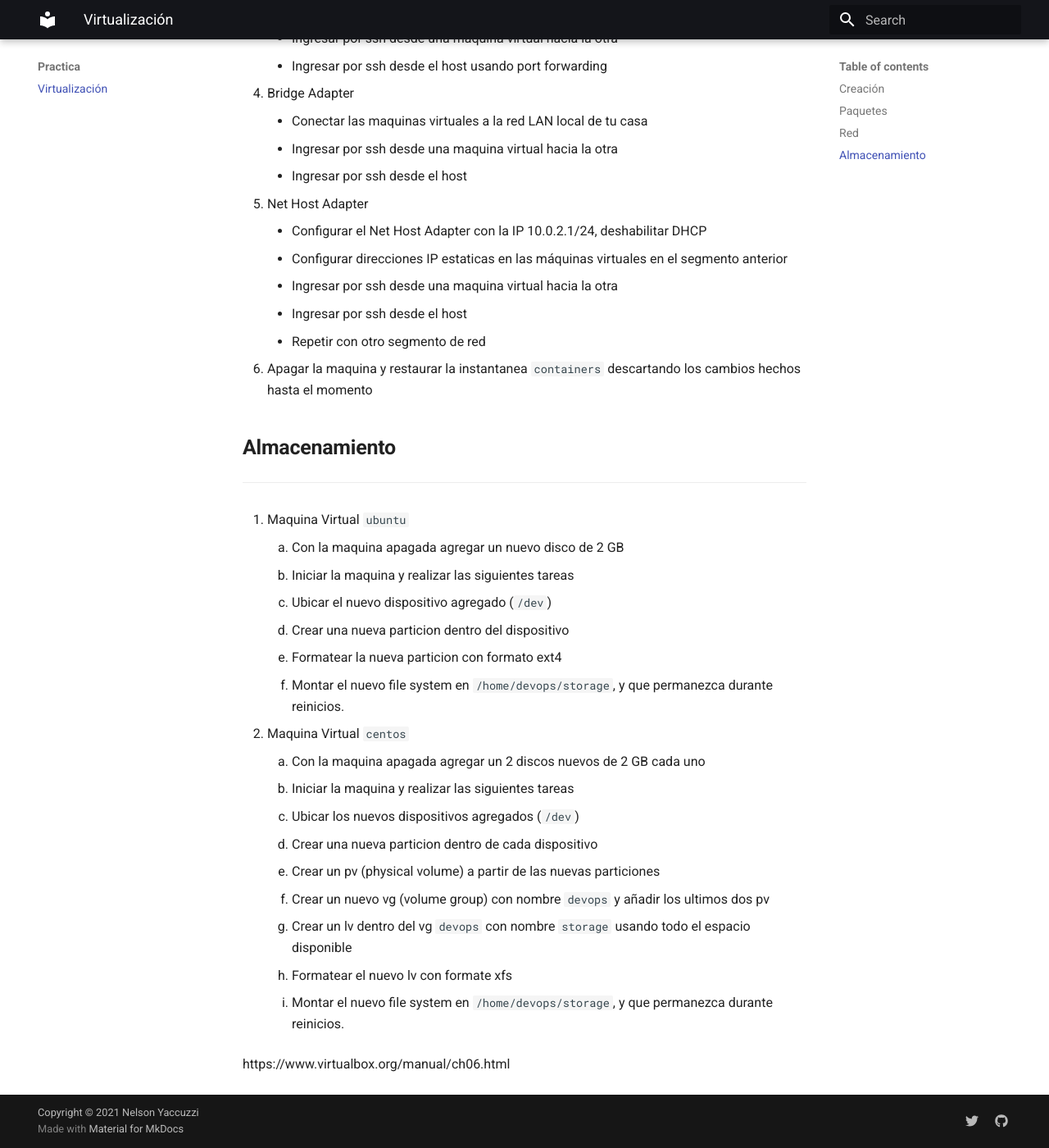
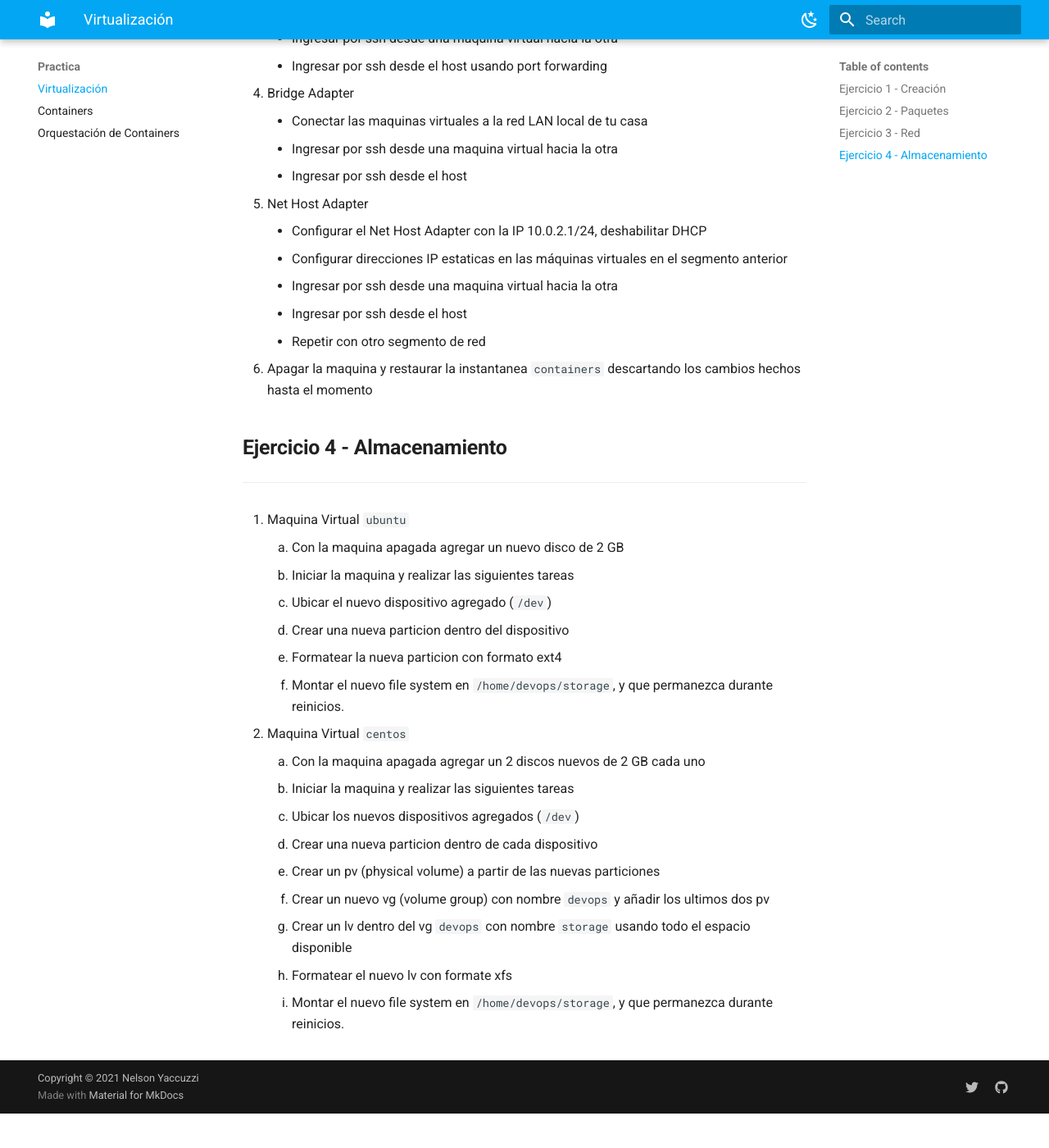
Before and after one commit to nelsonyaccuzzi/mkops, an MkDocs documentation site: the page built from docs/practica/1. virtualizacion.md, in a window 1280 px wide and 1400 px high, scrolled down 3048 px. Shown: the whole window at 82% size. Built offline with MkDocs 1.6.1 and Material for MkDocs 9.7.7, drawn with Linux system fonts in a browser that asks for light colours; after the commit the page ends 4406 px from its top, so only the background shows below that; some of the changed text lies outside the part shown.

Commit message:
before starting

```diff
--- a/docs/practica/virtualizacion.md
+++ b/docs/practica/1. virtualizacion.md
@@ -1,8 +1,8 @@
 # Virtualización
 
-**Creación**
+## **Ejercicio 1 - Creación**
 ---
----
+
 
 1. Maquina Virtual `ubuntu`
     1. Crear una máquina virtual con las siguientes características.
@@ -43,9 +43,9 @@
         - Apagar la maquina virtual
     - Crear una instantanea de la maquina virtual llamada `init`
 
-**Paquetes**
+## **Ejercicio 2 - Paquetes**
 ---
----
+
 
 1. Maquina Virtual `ubuntu`
     1. Instalar docker usando la siguiente [guía](https://docs.docker.com/engine/install/ubuntu/#install-using-the-repository)
@@ -69,8 +69,7 @@
     - Apagar la maquina y restaurar la instantanea `containers` descartando los cambios hechos hasta el momento
 
 
-**Red**
----
+## **Ejercicio 3 - Red**
 ---
 
 1. Iniciar las maquinas virtuales `centos` y `ubuntu`
@@ -106,8 +105,7 @@
 - Apagar la maquina y restaurar la instantanea `containers` descartando los cambios hechos hasta el momento
 
 
-**Almacenamiento**
----
+## **Ejercicio 4 - Almacenamiento**
 ---
 
 1. Maquina Virtual `ubuntu`
@@ -130,7 +128,3 @@
        - Crear un lv dentro del vg `devops` con nombre `storage` usando todo el espacio disponible
        - Formatear el nuevo lv con formate xfs
        - Montar el nuevo file system en `/home/devops/storage`, y que permanezca durante reinicios.
-
-
-
-https://www.virtualbox.org/manual/ch06.html
--- a/mkdocs.yml
+++ b/mkdocs.yml
@@ -2,10 +2,23 @@ site_name: MkOps
 theme:
   name: material
   palette:
-    scheme: default
-    primary: black
-    accent: red
-    language: es
+    # Light mode
+    - deep purple: "(prefers-color-scheme: light)"
+      scheme: default
+      primary: light-blue
+      accent: indigo
+      toggle:
+        icon: material/weather-night
+        name: Switch to dark mode
+
+    # Dark mode
+    - media: "(prefers-color-scheme: dark)"
+      scheme: slate
+      primary: light-blue
+      accent: blue
+      toggle:
+        icon: material/weather-sunny
+        name: Switch to light mode
   icon:
     repo: fontawesome/brands/github
   features:
```
Also changed, not shown: docs/contenido.md (+1 -1 lines), docs/practica/2. containers.md (added, +82 -0 lines), docs/practica/3. orquestation.md (added, +92 -0 lines).
